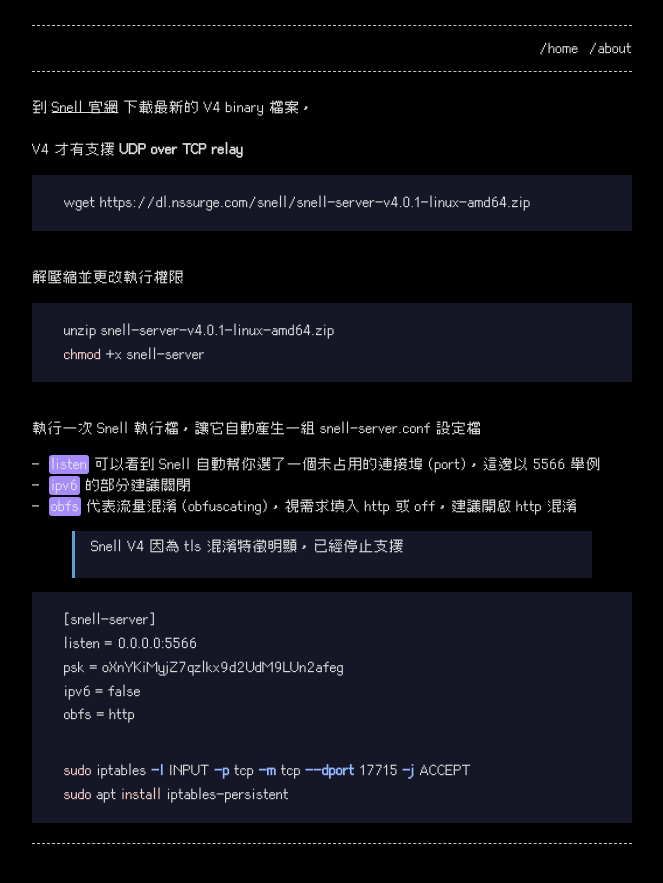
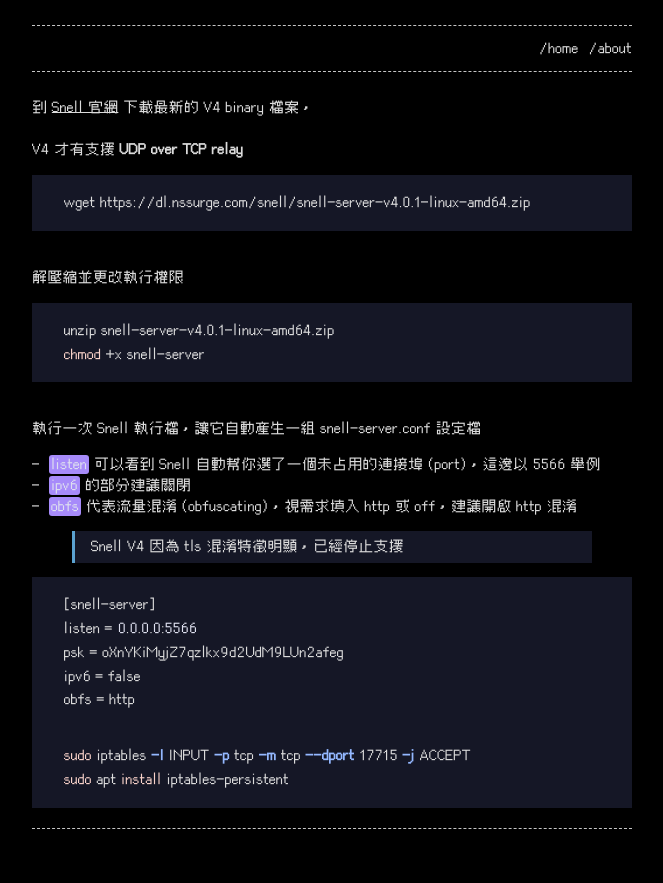
Before and after one commit to morningdip/home, a Jekyll site: the page built from _posts/2024-01-08-ponte.md, in a window 1280 px wide. Shown: the top 883 px of the page, without its empty margins (308-971 px from the left). Built offline with Jekyll 4.4.1, drawn with Linux system fonts in a browser that asks for light colours.

Commit message:
Update base.scss

```diff
--- a/_sass/base.scss
+++ b/_sass/base.scss
@@ -39,7 +39,7 @@ blockquote {
  */
 .container { width: $container-width;  max-width: $container-max-width;  margin-right: auto;  margin-left: auto; }
 p { word-wrap: break-word;  word-break: break-word;  white-space: pre-wrap; margin-bottom: 15px; }
-blockquote.p { margin-bottom: 0px; }
+blockquote p { margin-bottom: 0px !important; }
 footer { color: var(--text-color);  border-top: var(--border);  margin: 20px auto 15px;  padding-top: 10px;  text-align: right; }
 header { margin-top: 25px;  margin-bottom: 10px; }
 header p { text-align: left;  margin: 0; }
```
